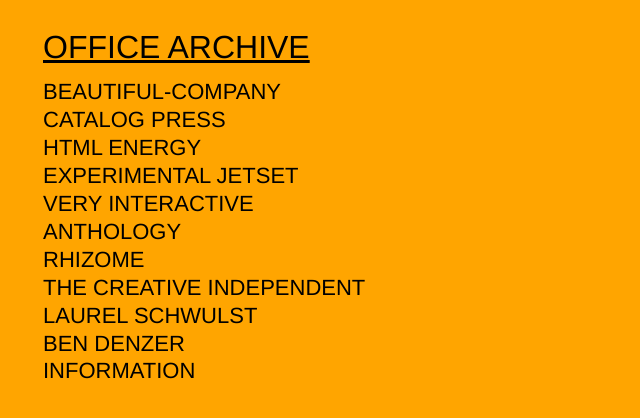
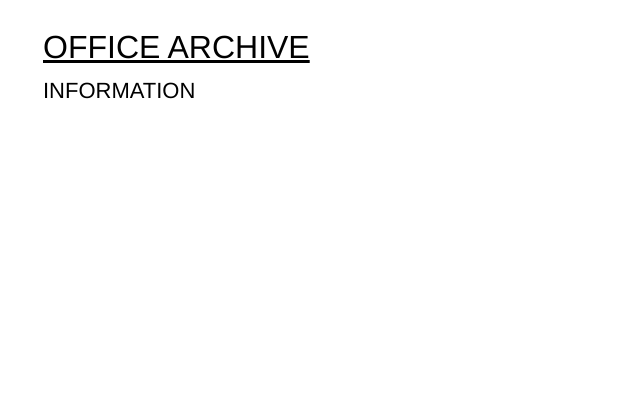
Before and after one commit to benofficestudio/officearchive, a plain HTML site: page index.html in a window 1280 px wide. Shown: the whole page, without its empty margins (0-640 px from the left). Drawn offline with Linux system fonts and the light colour scheme.

Commit message:
first push!

```diff
--- a/index.html
+++ b/index.html
@@ -12,23 +12,14 @@
  <div class="grid">
      <div class="cell col2"><a href="https://benofficestudio.github.io/officerepository/"><h1 id="title">office archive</h1></a></div>
    <nav class="other">
-     <li><a href="https://beautiful-company.com/">Beautiful-Company</a></li>
-     <li><a href="https://catalogpress.org/">Catalog Press</a></li>
-     <li><a href="https://html.energy/">HTML Energy</a></li>
-     <li><a href="https://www.jetset.nl/preview">Experimental Jetset</a></li>
-      <li><a href="https://veryinteractive.net/tutorials/index.html">Very Interactive</a></li>
-      <li><a href="https://anthology.rhizome.org/">Anthology</a></li>
-     <li><a href="https://rhizome.org/">Rhizome</a></li>
-     <li><a href="https://thecreativeindependent.com/">the creative independent</a></li>
-      <li><a href="https://laurelschwulst.com/">Laurel schwulst</a></li>
-     <li><a href="https://bendenzer.com/">Ben Denzer</a></li>
+
      <!-- BUTTON -->
      <li>
      <button onclick="myFunction()" id="myBtn">information</button></li>
      <p><span id="dots"></span><span id="more">
-       Office Repository<br>
-      is a curated list of<br>
-      design resources.<br>
+       Office Archive is currently<br>
+       under construction—please<br>
+       check back soon!
      </span></p>
      <!-- BUTTON -->
 
--- a/style.css
+++ b/style.css
@@ -2,15 +2,15 @@ html, body {
   height: 100%;
   width: 100%;
   overflow: hidden;
-  background-color: orange;
 }
 
 #more {display: none;}
 
 h1 {
-  color: black;
+  color: #000;
+  /* color: blue; */
   font-family: "HelveticaNeue-Regular", "Helvetica Neue", "Helvetica Neue",     Helvetica, Arial, "Lucida Grande", sans-serif;
-  font-weight: 500;
+  font-weight: 400;
   padding-left: 35px;
   padding-bottom: 50px;
   text-decoration: underline;
```
